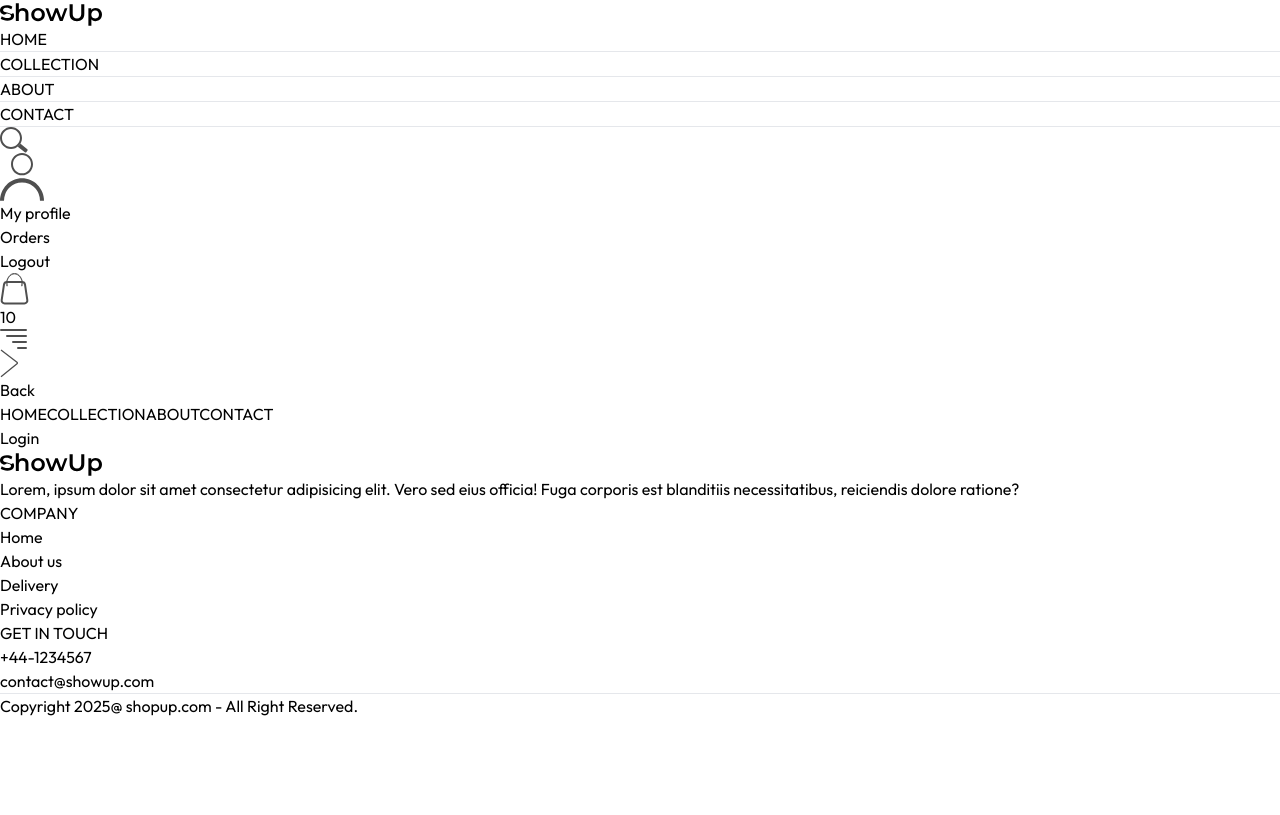
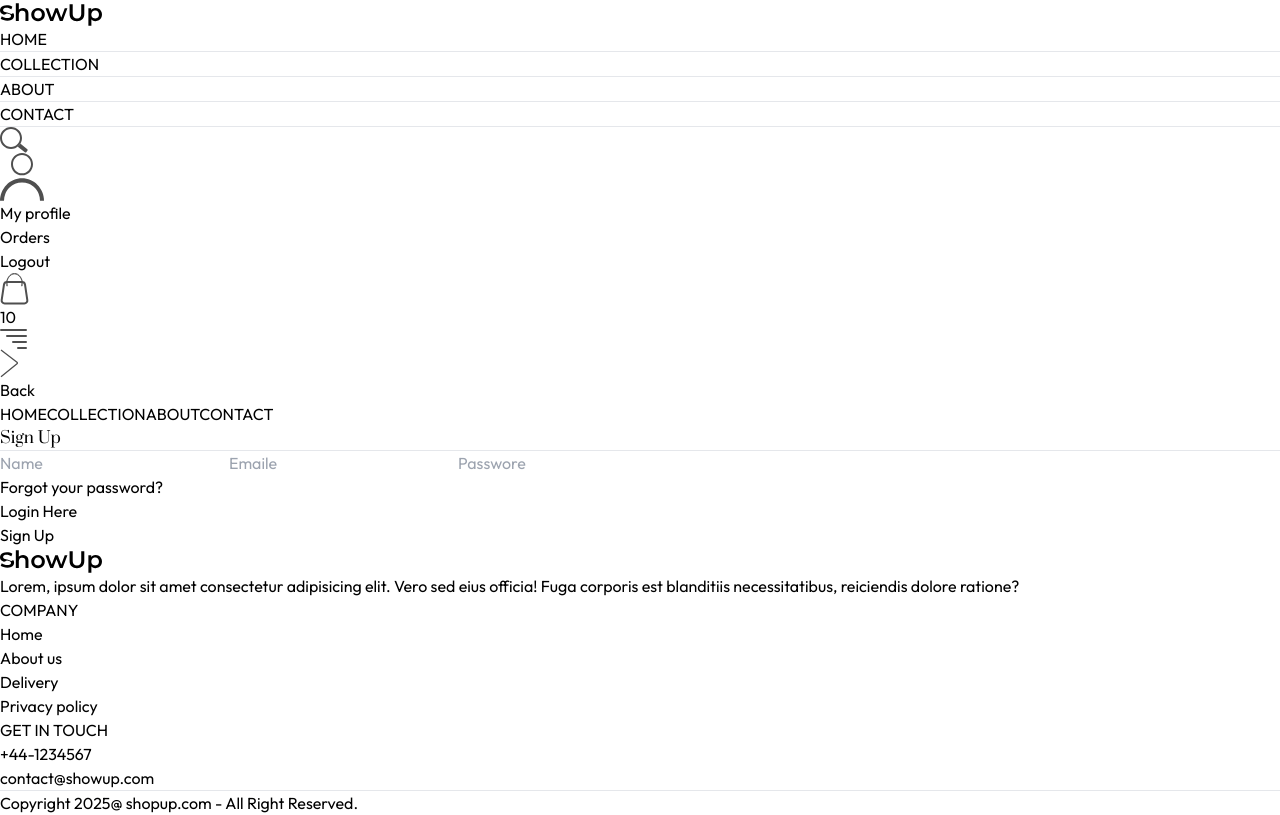
Before and after one commit to Alexander-Sibhatu/shop-app, a React (Vite) app in the folder frontend/: page /login in a window 1280 px wide. Built offline with nearby package versions, Linux system fonts and the light colour scheme; a web font is replaced by a local one.

Commit message:
Login implemented

```diff
--- a/frontend/src/pages/Login.jsx
+++ b/frontend/src/pages/Login.jsx
@@ -1,8 +1,32 @@
-import React from 'react'
+import React, { useState } from 'react'
 
 const Login = () => {
+
+  const [currentState, setCurrentState] = useState('Sign Up');
+
+  const onSubmitHandler = async (event) => {
+    event.preventDefault();
+  }
+
   return (
-    <div>Login</div>
+    <form onSubmit={onSubmitHandler} className='flex flex-col items-center w-[90%] sm:max-w-96 m-auto mt-14 gap-4 text-sm'>
+        <div className='inline-flex items-center gap-2 mb-2 mt-10'>
+          <p className='prata-regular text-3xl'>{currentState}</p>
+          <hr className='border-none h-[1.5px] w-8 bg-gray-800' />
+        </div>
+        {currentState === 'Login' ? '' : <input type="text" className='w-full px-3 py-2 border border-gray-800' placeholder='Name' required />}
+        <input type="email" className='w-full px-3 py-2 border border-gray-800' placeholder='Emaile' required />
+        <input type="password" className='w-full px-3 py-2 border border-gray-800' placeholder='Passwore' required />
+        <div className='w-full flex justify-between text-sm mt-[-8px]'>
+          <p className='cursor-pointer'>Forgot your password?</p>
+          {
+            currentState === 'Login'
+            ? <p onClick={() => setCurrentState('Sign Up')} className='cursor-pointer'>Create Account</p>
+            : <p onClick={() => setCurrentState('Login')} className='cursor-pointer'>Login Here</p>
+          }
+        </div>
+        <button className='bg-black text-white font-light px-8 py-2 mt-4'>{currentState === 'Login'  ? 'Sign In' : 'Sign Up'}</button>
+    </form>
   )
 }
 
```
